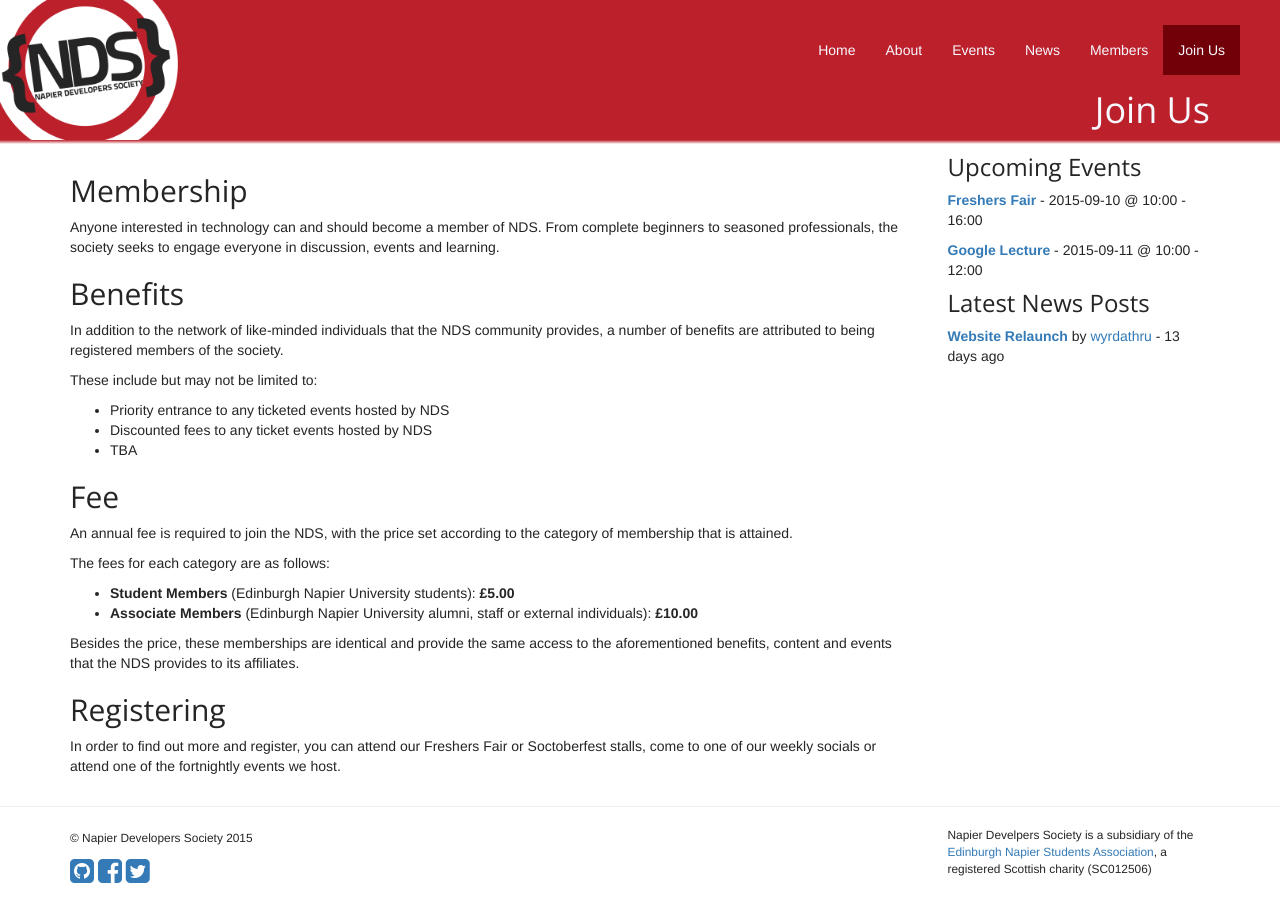
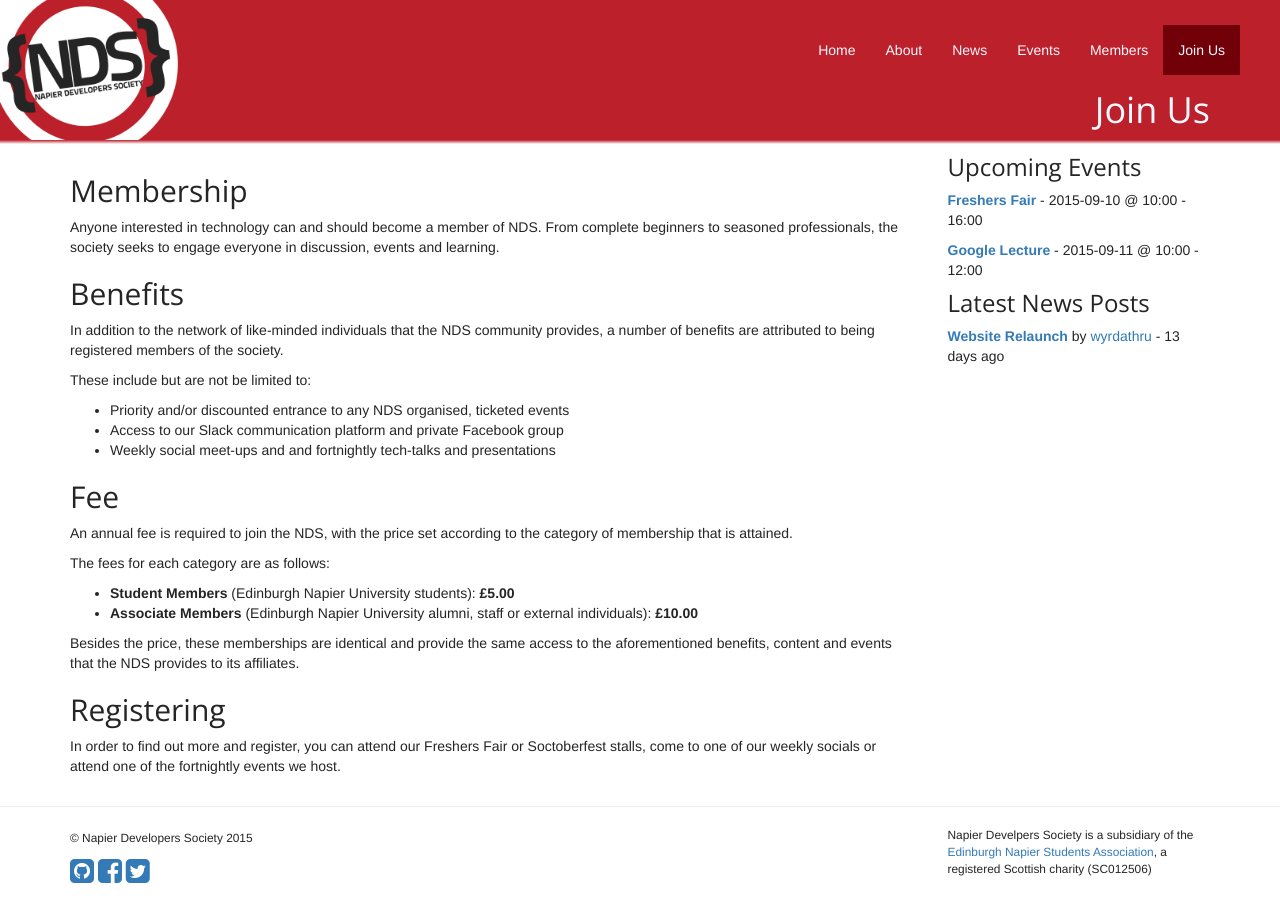
Before and after one commit to NapierDevSoc/NapierDevSoc.github.io, a Jekyll site: the page built from join/index.md, in a window 1280 px wide. Built offline with Jekyll 4.4.1, drawn with Linux system fonts in a browser that asks for light colours; nearby versions of some CDN libraries; Markdown is read by kramdown in place of the engine named in the settings.

Commit message:
Minor changes and corrections

```diff
--- a/events/index.html
+++ b/events/index.html
@@ -1,7 +1,8 @@
 ---
 layout: page
 title:  Events
-weight: 20
+navTab: Events
+weight: 30
 ---
 
 <div class="posts">
--- a/join/index.md
+++ b/join/index.md
@@ -11,11 +11,11 @@ Anyone interested in technology can and should become a member of NDS. From comp
 ## Benefits
 In addition to the network of like-minded individuals that the NDS community provides, a number of benefits are attributed to being registered members of the society.
 
-These include but may not be limited to:
+These include but are not be limited to:
 
-- Priority entrance to any ticketed events hosted by NDS
-- Discounted fees to any ticket events hosted by NDS
-- TBA
+- Priority and/or discounted entrance to any NDS organised, ticketed events
+- Access to our Slack communication platform and private Facebook group
+- Weekly social meet-ups and and fortnightly tech-talks and presentations
 
 ## Fee
 An annual fee is required to join the NDS, with the price set according to the category of membership that is attained.
--- a/news/index.html
+++ b/news/index.html
@@ -1,6 +1,7 @@
 ---
 layout: page
 title:  News
+navTab: News
 weight: 20
 ---
 
```
Also changed, not shown: other parts of join/index.md (+2 -2 lines), about/index.md (+2 -2 lines), index.md (+3 -2 lines), members/index.md (+2 -2 lines).
